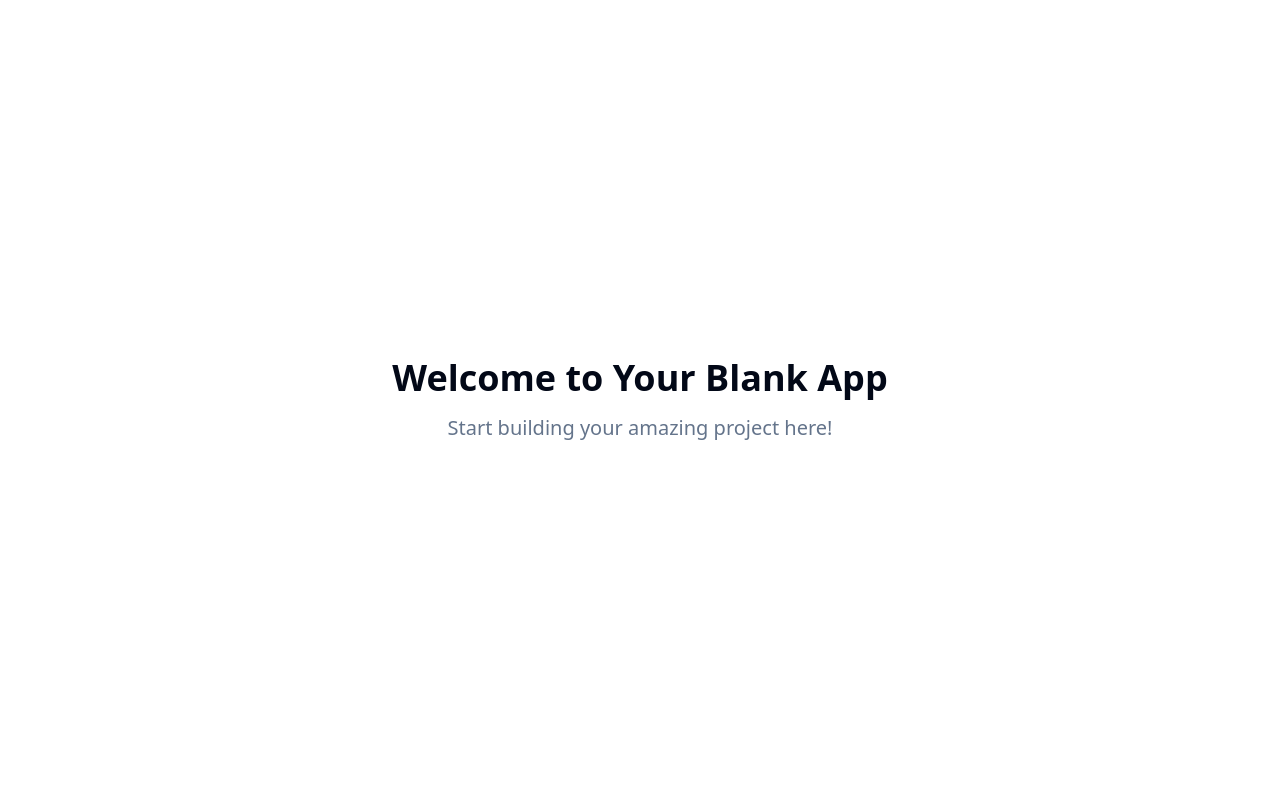
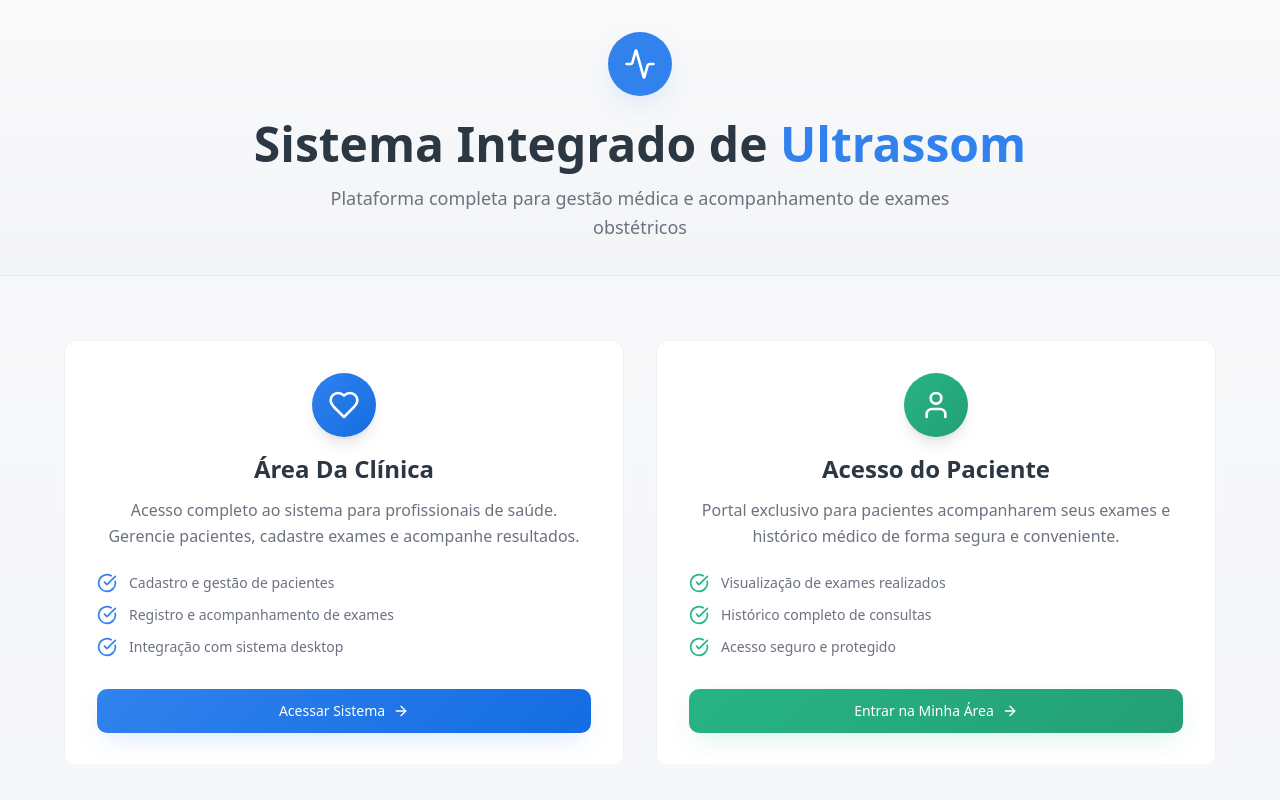
Before and after one commit to mdzinh0/gmed-tela-inicial-v1, a React (Vite) app: page / in a window 1280 px wide. Shown: the top 800 px of the page. Built offline with nearby package versions, Linux system fonts and the light colour scheme.

Commit message:
Refactor: Improve homepage

```diff
--- a/index.html
+++ b/index.html
@@ -3,12 +3,13 @@
   <head>
     <meta charset="UTF-8" />
     <meta name="viewport" content="width=device-width, initial-scale=1.0" />
-    <title>sonic-vista-hub</title>
-    <meta name="description" content="Lovable Generated Project" />
-    <meta name="author" content="Lovable" />
+    <title>Sistema Integrado de Ultrassom</title>
+    <meta name="description" content="Plataforma completa para gestão médica e acompanhamento de exames obstétricos" />
+    <meta name="keywords" content="ultrassom, sistema médico, exames obstétricos, gestão médica, pacientes" />
+    <meta name="author" content="Sistema Integrado de Ultrassom" />
 
-    <meta property="og:title" content="sonic-vista-hub" />
-    <meta property="og:description" content="Lovable Generated Project" />
+    <meta property="og:title" content="Sistema Integrado de Ultrassom" />
+    <meta property="og:description" content="Plataforma completa para gestão médica e acompanhamento de exames obstétricos" />
     <meta property="og:type" content="website" />
     <meta property="og:image" content="https://lovable.dev/opengraph-image-p98pqg.png" />
 
--- /dev/null
+++ b/src/components/Footer.tsx
@@ -0,0 +1,15 @@
+const Footer = () => {
+  return (
+    <footer className="bg-muted/30 border-t border-border py-8 mt-12">
+      <div className="container mx-auto px-4">
+        <div className="text-center">
+          <p className="text-muted-foreground text-sm">
+            Sistema desenvolvido para integração completa entre equipe médica e pacientes
+          </p>
+        </div>
+      </div>
+    </footer>
+  );
+};
+
+export default Footer;
--- /dev/null
+++ b/src/components/Header.tsx
@@ -0,0 +1,25 @@
+import { Activity } from "lucide-react";
+
+const Header = () => {
+  return (
+    <header className="bg-gradient-bg border-b border-border py-8">
+      <div className="container mx-auto px-4">
+        <div className="flex flex-col items-center text-center">
+          <div className="w-16 h-16 bg-primary rounded-full flex items-center justify-center shadow-medical mb-6">
+            <Activity className="w-8 h-8 text-primary-foreground" />
+          </div>
+          <h1 className="text-4xl md:text-5xl font-bold text-foreground mb-4">
+            Sistema Integrado de{" "}
+            <span className="text-primary">Ultrassom</span>
+          </h1>
+          <p className="text-lg text-muted-foreground max-w-2xl leading-relaxed">
+            Plataforma completa para gestão médica e acompanhamento de
+            exames obstétricos
+          </p>
+        </div>
+      </div>
+    </header>
+  );
+};
+
+export default Header;
--- /dev/null
+++ b/src/components/ServiceCard.tsx
@@ -0,0 +1,61 @@
+import { Button } from "@/components/ui/button";
+import { Card } from "@/components/ui/card";
+import { ArrowRight, CheckCircle } from "lucide-react";
+
+interface ServiceCardProps {
+  icon: React.ReactNode;
+  title: string;
+  description: string;
+  features: string[];
+  buttonText: string;
+  buttonVariant: "medical" | "patient";
+  iconBg: string;
+}
+
+const ServiceCard = ({
+  icon,
+  title,
+  description,
+  features,
+  buttonText,
+  buttonVariant,
+  iconBg
+}: ServiceCardProps) => {
+  return (
+    <Card className="p-8 shadow-card hover:shadow-xl transition-all duration-300 transform hover:-translate-y-1 border border-border/50 bg-card">
+      <div className="text-center mb-6">
+        <div className={`w-16 h-16 ${iconBg} rounded-full flex items-center justify-center mx-auto mb-4 shadow-lg`}>
+          {icon}
+        </div>
+        <h2 className="text-2xl font-bold text-card-foreground mb-3">
+          {title}
+        </h2>
+        <p className="text-muted-foreground leading-relaxed">
+          {description}
+        </p>
+      </div>
+
+      <div className="space-y-3 mb-8">
+        {features.map((feature, index) => (
+          <div key={index} className="flex items-center gap-3">
+            <CheckCircle className={`w-5 h-5 flex-shrink-0 ${
+              buttonVariant === 'medical' ? 'text-primary' : 'text-secondary'
+            }`} />
+            <span className="text-sm text-muted-foreground">{feature}</span>
+          </div>
+        ))}
+      </div>
+
+      <Button
+        variant={buttonVariant}
+        size="lg"
+        className="w-full group"
+      >
+        {buttonText}
+        <ArrowRight className="w-4 h-4 group-hover:translate-x-1 transition-transform" />
+      </Button>
+    </Card>
+  );
+};
+
+export default ServiceCard;
--- a/src/components/ui/button.tsx
+++ b/src/components/ui/button.tsx
@@ -5,19 +5,21 @@ import { cva, type VariantProps } from "class-variance-authority"
 import { cn } from "@/lib/utils"
 
 const buttonVariants = cva(
-  "inline-flex items-center justify-center gap-2 whitespace-nowrap rounded-md text-sm font-medium ring-offset-background transition-colors focus-visible:outline-none focus-visible:ring-2 focus-visible:ring-ring focus-visible:ring-offset-2 disabled:pointer-events-none disabled:opacity-50 [&_svg]:pointer-events-none [&_svg]:size-4 [&_svg]:shrink-0",
+  "inline-flex items-center justify-center gap-2 whitespace-nowrap rounded-md text-sm font-medium ring-offset-background transition-all duration-300 focus-visible:outline-none focus-visible:ring-2 focus-visible:ring-ring focus-visible:ring-offset-2 disabled:pointer-events-none disabled:opacity-50 [&_svg]:pointer-events-none [&_svg]:size-4 [&_svg]:shrink-0",
   {
     variants: {
       variant: {
-        default: "bg-primary text-primary-foreground hover:bg-primary/90",
+        default: "bg-primary text-primary-foreground hover:bg-primary-hover shadow-medical hover:shadow-lg transform hover:-translate-y-0.5",
         destructive:
           "bg-destructive text-destructive-foreground hover:bg-destructive/90",
         outline:
           "border border-input bg-background hover:bg-accent hover:text-accent-foreground",
         secondary:
-          "bg-secondary text-secondary-foreground hover:bg-secondary/80",
+          "bg-secondary text-secondary-foreground hover:bg-secondary-hover shadow-patient hover:shadow-lg transform hover:-translate-y-0.5",
         ghost: "hover:bg-accent hover:text-accent-foreground",
         link: "text-primary underline-offset-4 hover:underline",
+        medical: "bg-gradient-medical text-white hover:opacity-90 shadow-medical hover:shadow-lg transform hover:-translate-y-0.5",
+        patient: "bg-gradient-patient text-white hover:opacity-90 shadow-patient hover:shadow-lg transform hover:-translate-y-0.5",
       },
       size: {
         default: "h-10 px-4 py-2",
--- a/src/index.css
+++ b/src/index.css
@@ -8,50 +8,64 @@ All colors MUST be HSL.
 
 @layer base {
   :root {
+    /* Medical color palette */
     --background: 0 0% 100%;
-    --foreground: 222.2 84% 4.9%;
+    --foreground: 213 22% 22%;
 
+    /* Cards with soft medical aesthetics */
     --card: 0 0% 100%;
-    --card-foreground: 222.2 84% 4.9%;
+    --card-foreground: 213 22% 22%;
 
     --popover: 0 0% 100%;
-    --popover-foreground: 222.2 84% 4.9%;
+    --popover-foreground: 213 22% 22%;
 
-    --primary: 222.2 47.4% 11.2%;
-    --primary-foreground: 210 40% 98%;
+    /* Medical blue primary */
+    --primary: 214 84% 56%;
+    --primary-foreground: 0 0% 100%;
+    --primary-hover: 214 84% 48%;
 
-    --secondary: 210 40% 96.1%;
-    --secondary-foreground: 222.2 47.4% 11.2%;
+    /* Medical green for patients */
+    --secondary: 160 64% 43%;
+    --secondary-foreground: 0 0% 100%;
+    --secondary-hover: 160 64% 38%;
 
-    --muted: 210 40% 96.1%;
-    --muted-foreground: 215.4 16.3% 46.9%;
+    /* Subtle backgrounds */
+    --muted: 220 14% 96%;
+    --muted-foreground: 220 8.9% 46.1%;
 
-    --accent: 210 40% 96.1%;
-    --accent-foreground: 222.2 47.4% 11.2%;
+    --accent: 220 14% 96%;
+    --accent-foreground: 213 22% 22%;
 
     --destructive: 0 84.2% 60.2%;
-    --destructive-foreground: 210 40% 98%;
+    --destructive-foreground: 0 0% 100%;
 
-    --border: 214.3 31.8% 91.4%;
-    --input: 214.3 31.8% 91.4%;
-    --ring: 222.2 84% 4.9%;
+    --border: 220 13% 91%;
+    --input: 220 13% 91%;
+    --ring: 214 84% 56%;
 
-    --radius: 0.5rem;
+    --radius: 0.75rem;
 
+    /* Medical gradients */
+    --gradient-medical: linear-gradient(135deg, hsl(214 84% 56%), hsl(214 84% 48%));
+    --gradient-patient: linear-gradient(135deg, hsl(160 64% 43%), hsl(160 64% 38%));
+    --gradient-bg: linear-gradient(180deg, hsl(220 14% 98%), hsl(220 14% 96%));
+
+    /* Medical shadows */
+    --shadow-medical: 0 10px 30px -10px hsl(214 84% 56% / 0.25);
+    --shadow-patient: 0 10px 30px -10px hsl(160 64% 43% / 0.25);
+    --shadow-card: 0 4px 20px -4px hsl(220 13% 91% / 0.4);
+
+    /* Transitions */
+    --transition-smooth: all 0.3s cubic-bezier(0.4, 0, 0.2, 1);
+
+    /* Sidebar colors */
     --sidebar-background: 0 0% 98%;
-
     --sidebar-foreground: 240 5.3% 26.1%;
-
     --sidebar-primary: 240 5.9% 10%;
-
     --sidebar-primary-foreground: 0 0% 98%;
-
     --sidebar-accent: 240 4.8% 95.9%;
-
     --sidebar-accent-foreground: 240 5.9% 10%;
-
     --sidebar-border: 220 13% 91%;
-
     --sidebar-ring: 217.2 91.2% 59.8%;
   }
 
--- a/src/pages/Index.tsx
+++ b/src/pages/Index.tsx
@@ -1,12 +1,46 @@
-// Update this page (the content is just a fallback if you fail to update the page)
+import { Heart, User } from "lucide-react";
+import Header from "@/components/Header";
+import ServiceCard from "@/components/ServiceCard";
+import Footer from "@/components/Footer";
 
 const Index = () => {
   return (
-    <div className="min-h-screen flex items-center justify-center bg-background">
-      <div className="text-center">
-        <h1 className="text-4xl font-bold mb-4">Welcome to Your Blank App</h1>
-        <p className="text-xl text-muted-foreground">Start building your amazing project here!</p>
-      </div>
+    <div className="min-h-screen bg-gradient-bg">
+      <Header />
+
+      <main className="container mx-auto px-4 py-16">
+        <div className="grid md:grid-cols-2 gap-8 max-w-6xl mx-auto">
+          <ServiceCard
+            icon={<Heart className="w-8 h-8 text-white" />}
+            title="Área Da Clínica"
+            description="Acesso completo ao sistema para profissionais de saúde. Gerencie pacientes, cadastre exames e acompanhe resultados."
+            features={[
+              "Cadastro e gestão de pacientes",
+              "Registro e acompanhamento de exames",
+              "Integração com sistema desktop"
+            ]}
+            buttonText="Acessar Sistema"
+            buttonVariant="medical"
+            iconBg="bg-gradient-medical"
+          />
+
+          <ServiceCard
+            icon={<User className="w-8 h-8 text-white" />}
+            title="Acesso do Paciente"
+            description="Portal exclusivo para pacientes acompanharem seus exames e histórico médico de forma segura e conveniente."
+            features={[
+              "Visualização de exames realizados",
+              "Histórico completo de consultas",
+              "Acesso seguro e protegido"
+            ]}
+            buttonText="Entrar na Minha Área"
+            buttonVariant="patient"
+            iconBg="bg-gradient-patient"
+          />
+        </div>
+      </main>
+
+      <Footer />
     </div>
   );
 };
--- a/tailwind.config.ts
+++ b/tailwind.config.ts
@@ -26,11 +26,13 @@ export default {
 				foreground: 'hsl(var(--foreground))',
 				primary: {
 					DEFAULT: 'hsl(var(--primary))',
-					foreground: 'hsl(var(--primary-foreground))'
+					foreground: 'hsl(var(--primary-foreground))',
+					hover: 'hsl(var(--primary-hover))'
 				},
 				secondary: {
 					DEFAULT: 'hsl(var(--secondary))',
-					foreground: 'hsl(var(--secondary-foreground))'
+					foreground: 'hsl(var(--secondary-foreground))',
+					hover: 'hsl(var(--secondary-hover))'
 				},
 				destructive: {
 					DEFAULT: 'hsl(var(--destructive))',
@@ -63,6 +65,19 @@ export default {
 					ring: 'hsl(var(--sidebar-ring))'
 				}
 			},
+			backgroundImage: {
+				'gradient-medical': 'var(--gradient-medical)',
+				'gradient-patient': 'var(--gradient-patient)',
+				'gradient-bg': 'var(--gradient-bg)'
+			},
+			boxShadow: {
+				'medical': 'var(--shadow-medical)',
+				'patient': 'var(--shadow-patient)',
+				'card': 'var(--shadow-card)'
+			},
+			transitionTimingFunction: {
+				'smooth': 'var(--transition-smooth)'
+			},
 			borderRadius: {
 				lg: 'var(--radius)',
 				md: 'calc(var(--radius) - 2px)',
```
Also changed, not shown: src/pages/NotFound.tsx (+8 -5 lines).
